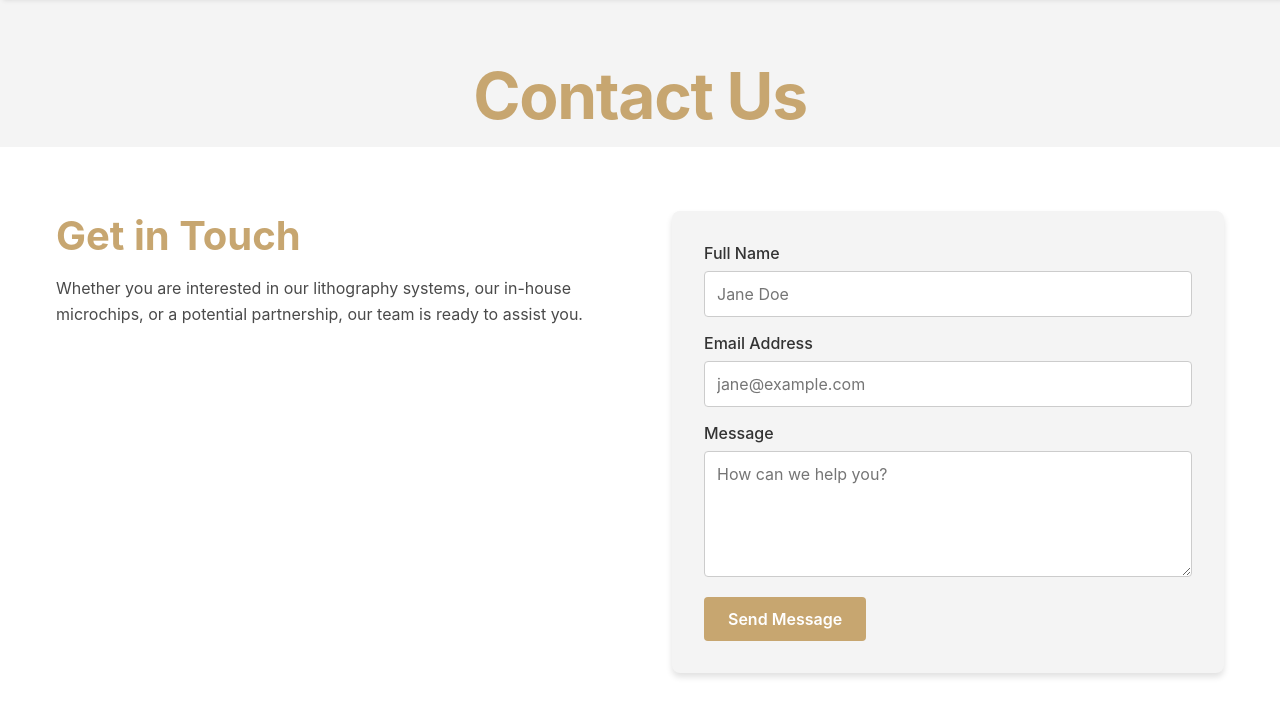
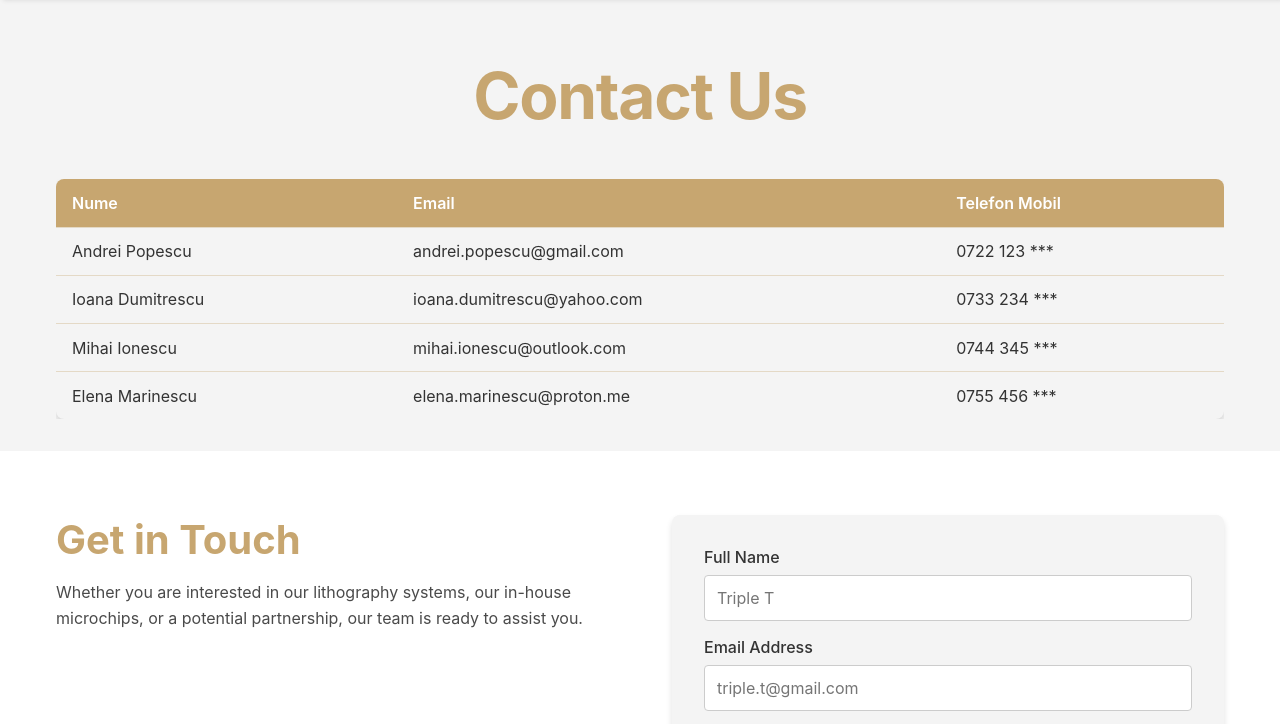
Before and after one commit to OES-Apollyon/Proiect-111A-Danulescu-Fuduli-Ivan-Informatica-Aplicata, a plain HTML site: page Starlight Electronics - Site/contact.html in a window 1280 px wide. Shown: the part 53-777 px from the top of the page. Drawn offline with Linux system fonts and the light colour scheme.

Commit message:
Add contact table and update contact form placeholders

```diff
--- a/Starlight Electronics - Site/assets/css/style.css
+++ b/Starlight Electronics - Site/assets/css/style.css
@@ -411,6 +411,70 @@ body {
     text-decoration: underline;
 }
 
+/* --- CONTACT TABLE --- */
+.contact-table-wrapper {
+    width: 100%;
+    overflow-x: auto;
+    margin: var(--space-lg) 0;
+}
+
+.contact-table {
+    width: 100%;
+    min-width: 34rem;
+    border-collapse: collapse;
+    background-color: var(--color-bg-subtle);
+    border-radius: 8px;
+    overflow: hidden;
+    box-shadow: 0 4px 6px var(--color-box-shadow);
+}
+
+.contact-table th,
+.contact-table td {
+    padding: 0.85rem 1rem;
+    text-align: left;
+    border-bottom: 1px solid rgba(199, 166, 112, 0.35);
+}
+
+.contact-table th {
+    background-color: var(--color-primary);
+    color: #ffffff;
+    font-weight: 600;
+}
+
+.contact-table td {
+    color: var(--color-text);
+}
+
+.contact-table tbody tr {
+    transition: background-color 0.3s ease;
+}
+
+.contact-table tbody tr:hover {
+    background-color: rgba(199, 166, 112, 0.14);
+}
+
+.contact-table tbody tr:last-child td {
+    border-bottom: 0;
+}
+
+.phone-number {
+    cursor: help;
+}
+
+.phone-number__full {
+    display: none;
+}
+
+.phone-number:hover .phone-number__masked,
+.phone-number:focus .phone-number__masked {
+    display: none;
+}
+
+.phone-number:hover .phone-number__full,
+.phone-number:focus .phone-number__full {
+    display: inline;
+}
+
 /* --- CONTACT FORM --- */
 .contact-form {
     background-color: var(--color-bg-subtle);
--- a/Starlight Electronics - Site/contact.html
+++ b/Starlight Electronics - Site/contact.html
@@ -32,6 +32,42 @@
         </div>
     </section>
 
+    <div class="container">
+        <div class="contact-table-wrapper">
+            <table class="contact-table">
+                <thead>
+                    <tr>
+                        <th scope="col">Nume</th>
+                        <th scope="col">Email</th>
+                        <th scope="col">Telefon Mobil</th>
+                    </tr>
+                </thead>
+                <tbody>
+                    <tr>
+                        <td>Andrei Popescu</td>
+                        <td>andrei.popescu@gmail.com</td>
+                        <td><span class="phone-number" tabindex="0" aria-label="Telefon mobil: 0722 123 456"><span class="phone-number__masked">0722 123 ***</span><span class="phone-number__full">0722 123 456</span></span></td>
+                    </tr>
+                    <tr>
+                        <td>Ioana Dumitrescu</td>
+                        <td>ioana.dumitrescu@yahoo.com</td>
+                        <td><span class="phone-number" tabindex="0" aria-label="Telefon mobil: 0733 234 567"><span class="phone-number__masked">0733 234 ***</span><span class="phone-number__full">0733 234 567</span></span></td>
+                    </tr>
+                    <tr>
+                        <td>Mihai Ionescu</td>
+                        <td>mihai.ionescu@outlook.com</td>
+                        <td><span class="phone-number" tabindex="0" aria-label="Telefon mobil: 0744 345 678"><span class="phone-number__masked">0744 345 ***</span><span class="phone-number__full">0744 345 678</span></span></td>
+                    </tr>
+                    <tr>
+                        <td>Elena Marinescu</td>
+                        <td>elena.marinescu@proton.me</td>
+                        <td><span class="phone-number" tabindex="0" aria-label="Telefon mobil: 0755 456 789"><span class="phone-number__masked">0755 456 ***</span><span class="phone-number__full">0755 456 789</span></span></td>
+                    </tr>
+                </tbody>
+            </table>
+        </div>
+    </div>
+
     <section class="section section--contact">
         <div class="container grid grid--2-cols">
 
@@ -44,12 +80,12 @@
                 <form class="contact-form" action="#" method="POST">
                     <div class="form-group">
                         <label for="name" class="form-label">Full Name</label>
-                        <input type="text" id="name" name="name" class="form-input" required placeholder="Jane Doe">
+                        <input type="text" id="name" name="name" class="form-input" required placeholder="Triple T">
                     </div>
 
                     <div class="form-group">
                         <label for="email" class="form-label">Email Address</label>
-                        <input type="email" id="email" name="email" class="form-input" required placeholder="jane@example.com">
+                        <input type="email" id="email" name="email" class="form-input" required placeholder="triple.t@gmail.com">
                     </div>
 
                     <div class="form-group">
```
